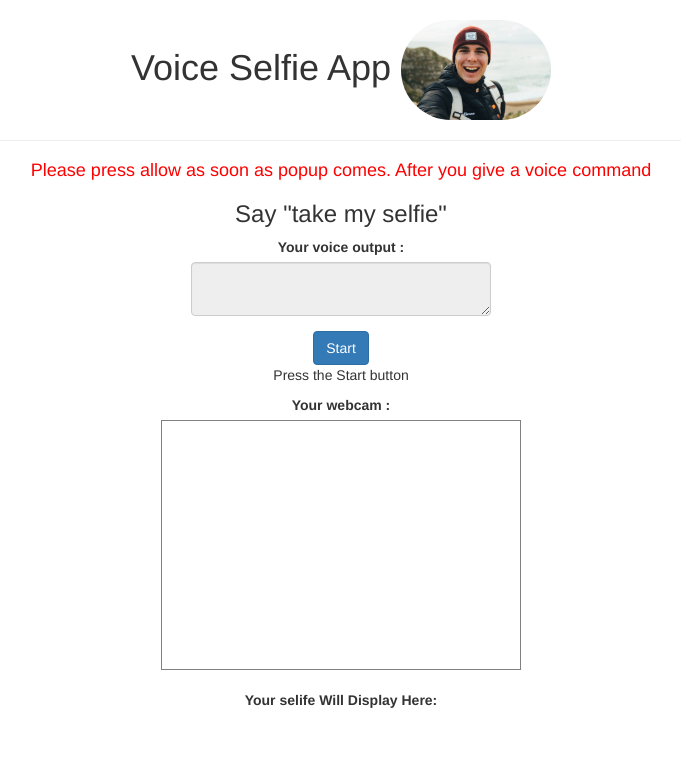
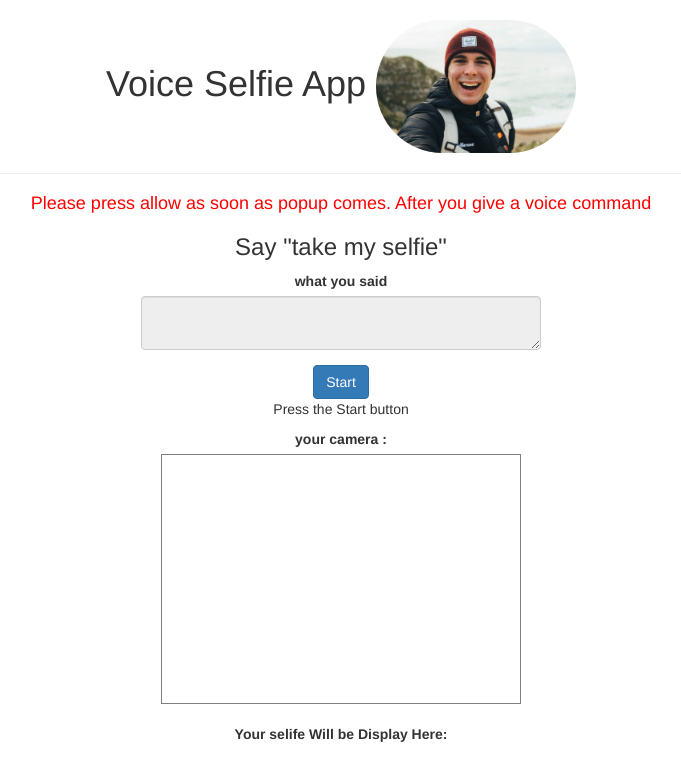
Before and after one commit to Shriyans2023/selfie-app, a plain HTML site: page index.html in a window 1280 px wide. Shown: the whole page, without its empty margins (299-980 px from the left). Drawn offline with nearby package versions, Linux system fonts and the light colour scheme; a script that the page names is missing.

Commit message:
Add files via upload

```diff
--- a/index.html
+++ b/index.html
@@ -23,18 +23,18 @@
 
         <div class="form-group">
             <h3>Say "take my selfie"</h3>
-            <label>Your voice output : </label>
+            <label>what you said </label>
             <textarea class="form-control" id="textbox" readonly="true"></textarea>
         </div>
         <button class="btn btn-primary" onclick="start()">Start</button>
         <p>Press the Start button</p>
 
-        <label>Your webcam : </label>
+        <label>your camera : </label>
         <div id="camera"></div>
 
         <br>
 
-        <label>Your selife Will Display Here: </label>
+        <label>Your selife Will be Display Here: </label>
         <div id="result"></div>
 
     </center>
--- a/style.css
+++ b/style.css
@@ -10,10 +10,10 @@
 }
 #logo_img
 {
-    width: 150px;
-    border-radius: 100px;
+    width: 200px;
+    border-radius: 150px;
 }
 #textbox
 {
-    width: 300px;
+    width: 400px;
 }
```
